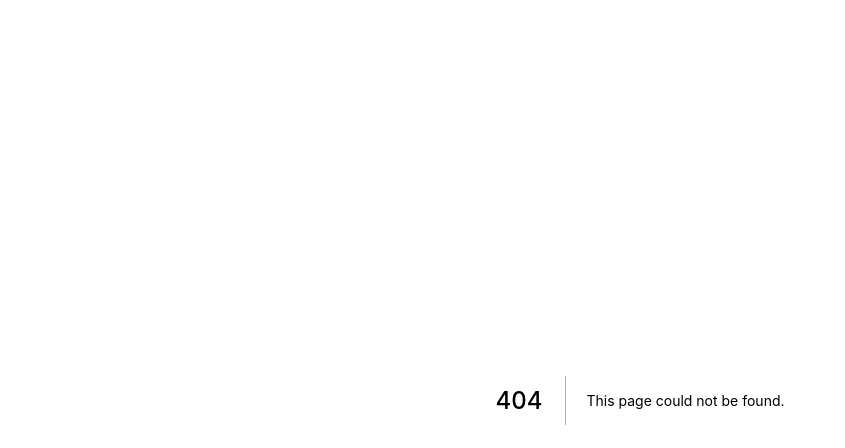
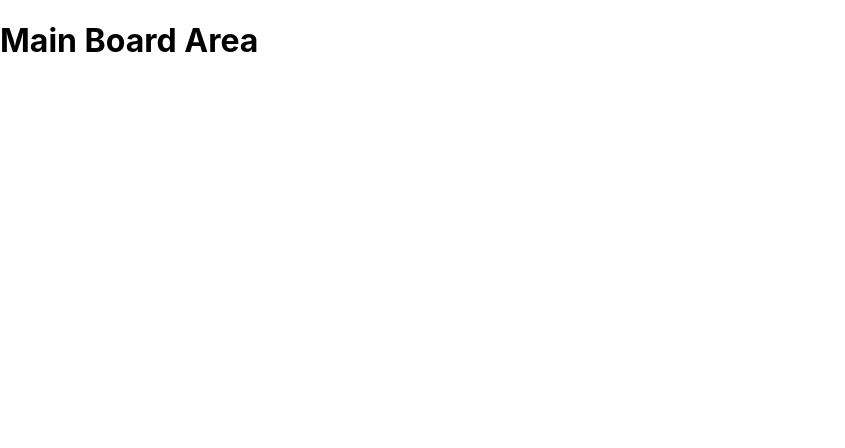
Before and after one commit to homercrates/zquest, a Next.js app: page /MainBoard in a window 1280 px wide. Before the commit this address had no page. Shown: the top 448 px of the page, without its empty margins (0-845 px from the left). Built offline with nearby package versions, Linux system fonts and the light colour scheme.

Commit message:
Added MainBoard.js page note: made a big mistake routing with the .js in the route do not /MainBoard  will suffice

```diff
--- /dev/null
+++ b/pages/MainBoard.js
@@ -0,0 +1,13 @@
+import React from "react";
+
+
+const MainBoard = () => {
+
+    return (
+        <h1>
+            Main Board Area
+        </h1>
+    )
+}
+
+export default MainBoard;
--- a/pages/index.js
+++ b/pages/index.js
@@ -24,8 +24,12 @@ export default function Home() {
           I have got to figure out how to comment  in this structure
           {/* oh yeeeeeeeeeah  its JS inside this return to dom part so we have to use {} to place code in */}
           figure it out..  leave this here until a login is create.
-          <h2> Probably later want to put in a navbar above and a log in  modal  bootstrap maybe? to handle modal?</h2>
         </p>
+        <h2> Probably later want to put in a navbar above and a log in  modal  bootstrap maybe? to handle modal?</h2>
+
+        <h2>
+          <a href="/MainBoard" >temporary link to the other page</a>
+        </h2>
       </main>
 
       <footer className={styles.footer}>
```
